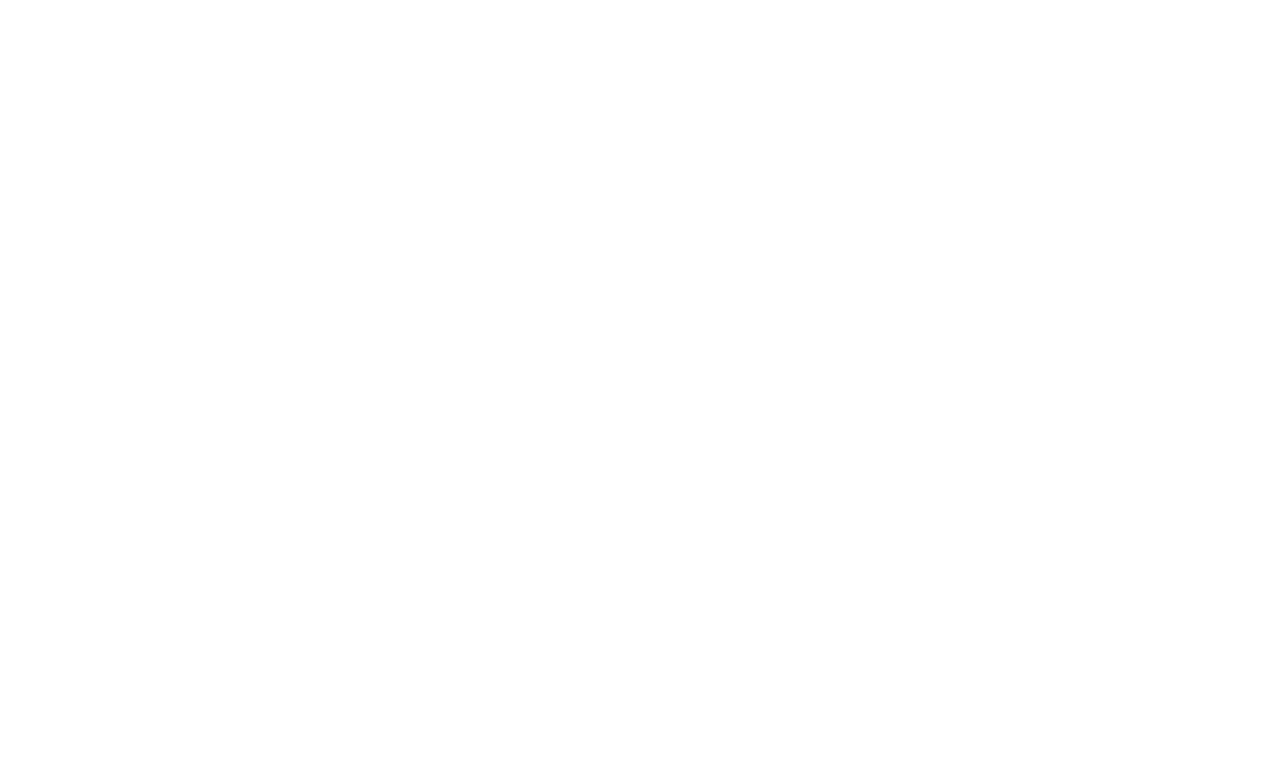
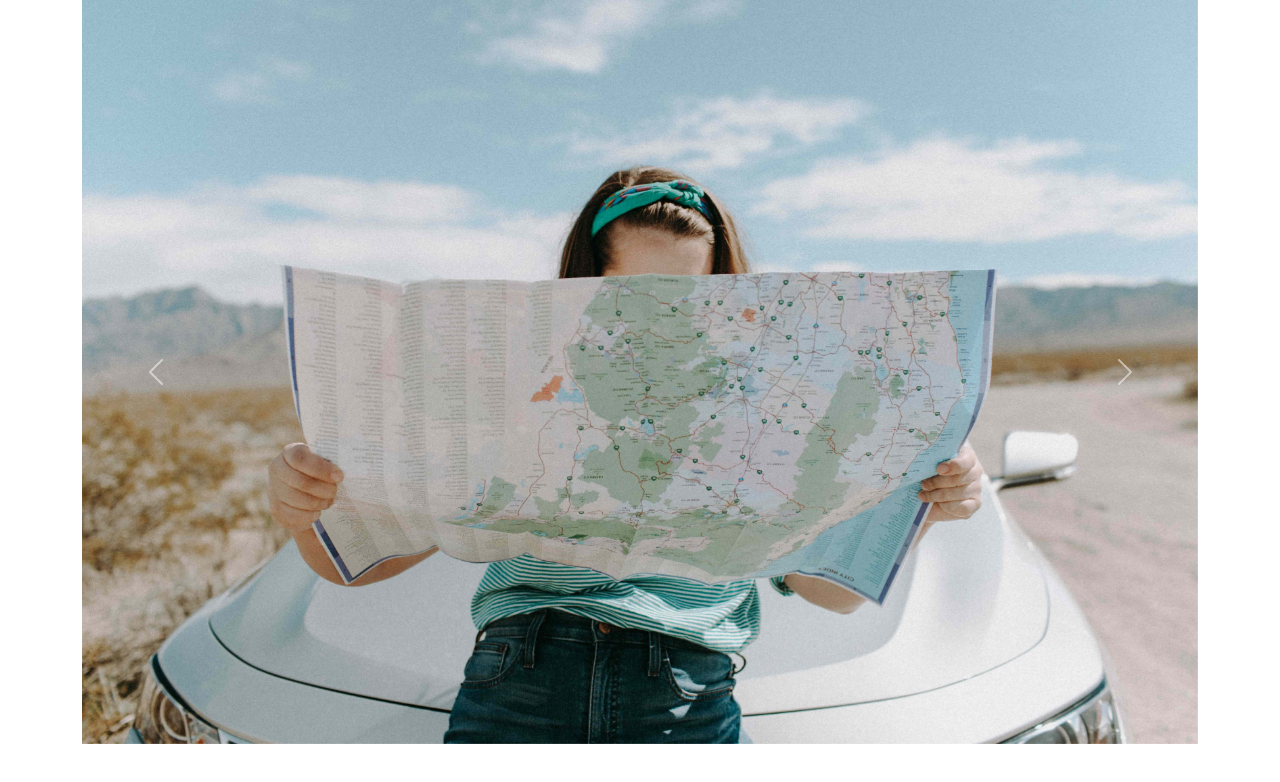
Before and after one commit to olena-diachenko/Diachenko_React-homeworks, a React (Create React App) app: page / in a window 1280 px wide. Shown: the top 782 px of the page. Built offline with nearby package versions, Linux system fonts and the light colour scheme.

Commit message:
hw-82 done

```diff
--- a/src/App.js
+++ b/src/App.js
@@ -1,8 +1,14 @@
+import Carousel from "./components/Carousel.jsx";
+import firstImg from './components/images/first.jpg'
+import secondImg from './components/images/second.jpg'
+import thirdImg from './components/images/third.jpg'
 
 function App() {
-  return (
+    const images = [firstImg, secondImg, thirdImg]
+
+    return (
     <div className="App">
-
+      <Carousel images={images}/>
     </div>
   );
 }
--- /dev/null
+++ b/src/components/Carousel.jsx
@@ -0,0 +1,64 @@
+import React from 'react';
+import cn from 'classnames';
+
+class Carousel extends React.Component {
+
+    constructor(props) {
+        super(props);
+        this.state = {
+            images: this.props.images,
+            activeImg: this.props.images[0]
+        }
+    }
+
+    onPrevHandler = () => {
+        let prevImg;
+        const prevImgIndex = this.state.images.indexOf(this.state.activeImg);
+        prevImgIndex === 0 ? prevImg = this.state.images[this.state.images.length - 1] : prevImg = this.state.images[prevImgIndex - 1]
+
+        this.setState({
+            activeImg: prevImg
+        });
+    }
+
+    onNextHandler = () => {
+        let nextImg;
+        const currentImgIndex = this.state.images.indexOf(this.state.activeImg) + 1;
+        currentImgIndex === this.state.images.length ? nextImg = this.state.images[0] : nextImg = this.state.images[currentImgIndex]
+
+        this.setState({
+            activeImg: nextImg
+        });
+    }
+
+    renderItem() {
+        const currentClass = cn("carousel-item", "active");
+        return (
+            <React.Fragment key={Math.floor(Math.random() * 100)}>
+                <div className={currentClass}>
+                    <img alt="first img" className="d-block w-100" src={this.state.activeImg}></img>
+                </div>
+            </React.Fragment>
+        )
+    }
+
+    render() {
+        return (
+            <div id="carousel" className="carousel slide container-sm" data-bs-ride="carousel">
+                <div className="carousel-inner">
+                    {this.renderItem()}
+                </div>
+                <button className="carousel-control-prev" data-bs-target="#carousel" type="button" data-bs-slide="prev" onClick={this.onPrevHandler}>
+                    <span className="carousel-control-prev-icon" aria-hidden="true"></span>
+                    <span className="visually-hidden">Previous</span>
+                </button>
+                <button className="carousel-control-next" data-bs-target="#carousel" type="button" data-bs-slide="next" onClick={this.onNextHandler}>
+                    <span className="carousel-control-next-icon" aria-hidden="true"></span>
+                    <span className="visually-hidden">Next</span>
+                </button>
+            </div>
+        )
+    }
+}
+
+export default Carousel;
```
